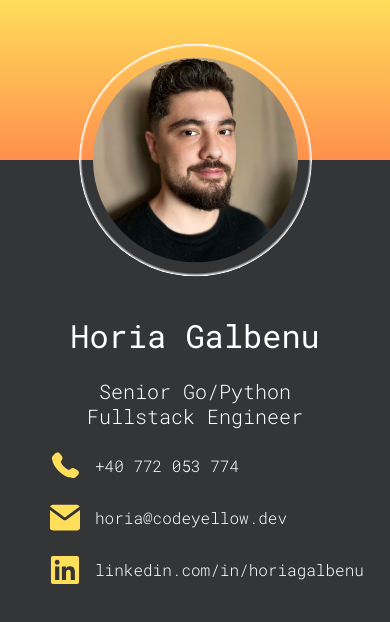
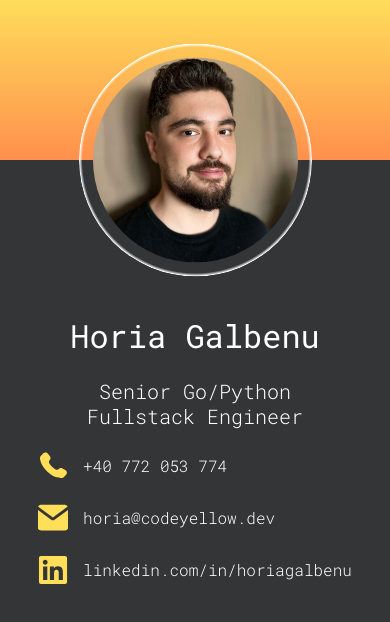
Before and after one commit to HoriaCY/yellow.website, a plain HTML site: page web/index.html in a window 390 px wide. Drawn offline with Linux system fonts and the light colour scheme.

Commit message:
Fix resource ids and align contact info better on mobile landscape view

```diff
--- a/web/index.html
+++ b/web/index.html
@@ -19,6 +19,7 @@
       <div class="info-area">
         <div class="name">Horia Galbenu</div>
         <div class="description">Senior Go/Python Fullstack Engineer</div>
+        <div class="contact-info">
           <a href="tel:+40772053774">
             <img class="icon" src="resources/phone.svg">
             +40 772 053 774
@@ -32,6 +33,7 @@
             linkedin.com/in/horiagalbenu
           </a>
         </div>
+      </div>
       <div class="portrait-wrapper">
         <div class="ring"></div>
         <img class="portrait" src="resources/portrait.jpeg">
--- a/web/style.css
+++ b/web/style.css
@@ -47,6 +47,13 @@
     flex-direction: column;
     row-gap: 22px;
     font-size: 20px;
+  }
+
+  .contact-info {
+    display: flex;
+    flex-direction: column;
+    row-gap: 22px;
+    align-self: center;
   }
 
   .name {
```
Also changed, not shown: 1 other file. Lines whose indentation alone changed are shown as unchanged.
